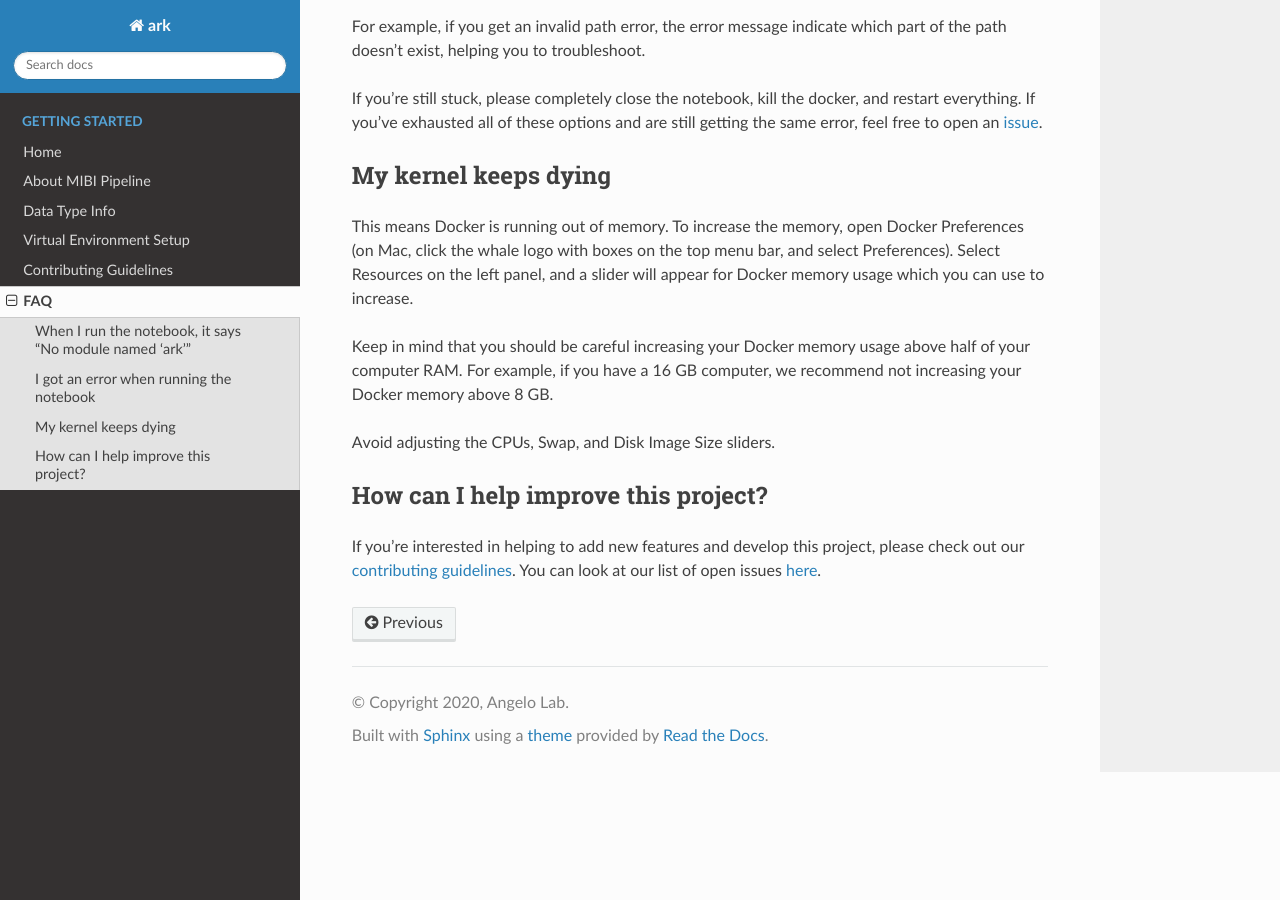
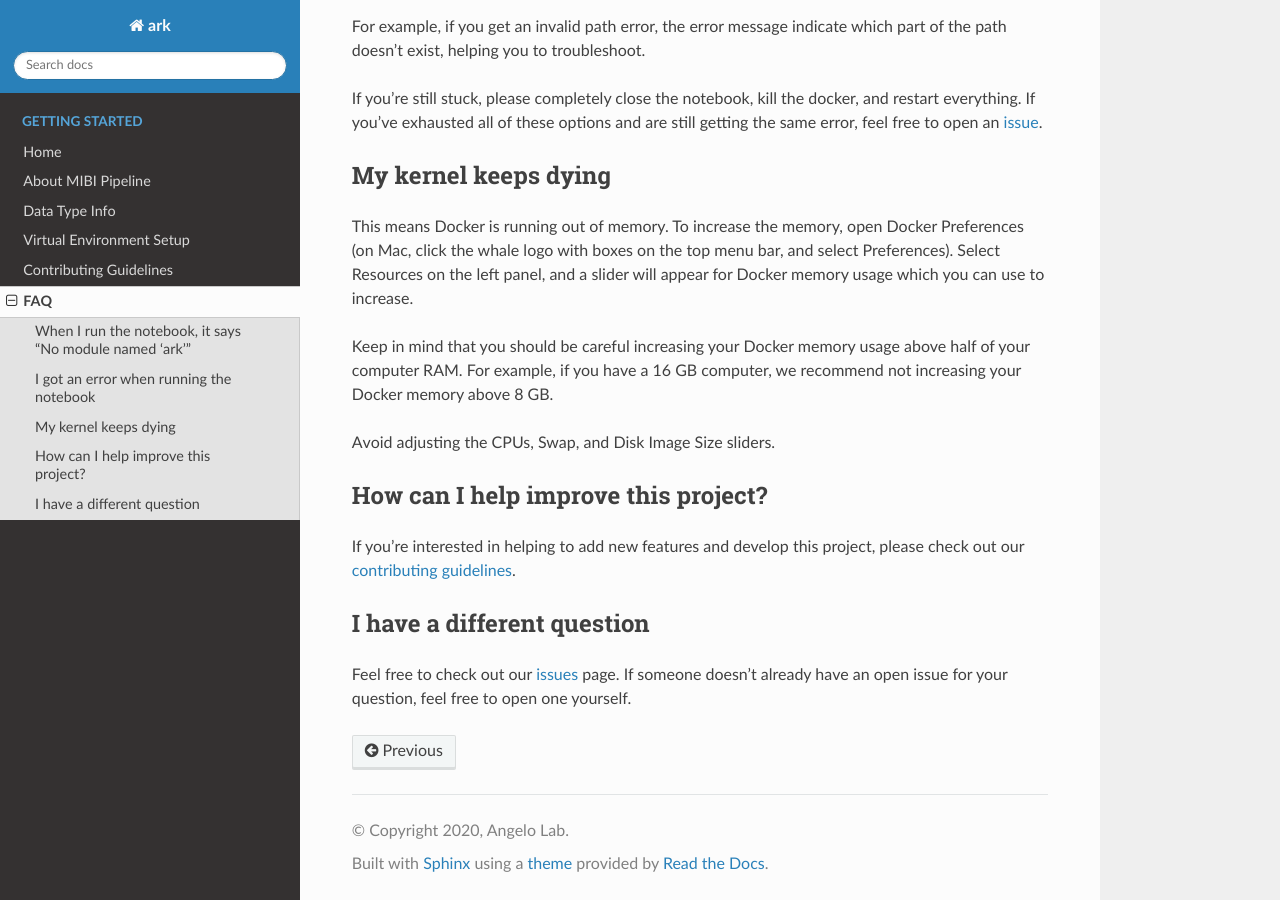
Before and after one commit to angelolab/ark-analysis, a Sphinx documentation site: the page built from docs/_rtd/faq.md, in a window 1280 px wide and 900 px high, scrolled down 501 px. Built offline with Sphinx 7.4.7 and the Read the Docs theme 2.0.0, drawn with Linux system fonts in a browser that asks for light colours; pages that are not in the unit, such as notebooks, are missing from menus.

Commit message:
Modify issues

```diff
--- a/docs/_rtd/faq.md
+++ b/docs/_rtd/faq.md
@@ -24,4 +24,8 @@ Avoid adjusting the CPUs, Swap, and Disk Image Size sliders.
 
 ### How can I help improve this project?
 
-If you're interested in helping to add new features and develop this project, please check out our [contributing guidelines](https://ark-analysis.readthedocs.io/en/latest/_rtd/contributing.html). You can look at our list of open issues [here](https://github.com/angelolab/ark-analysis/issues).
+If you're interested in helping to add new features and develop this project, please check out our [contributing guidelines](https://ark-analysis.readthedocs.io/en/latest/_rtd/contributing.html).
+
+### I have a different question
+
+Feel free to check out our [issues](https://github.com/angelolab/ark-analysis/issues) page. If someone doesn't already have an open issue for your question, feel free to open one yourself.
```
Also changed, not shown: README.md (+2 -2 lines).
